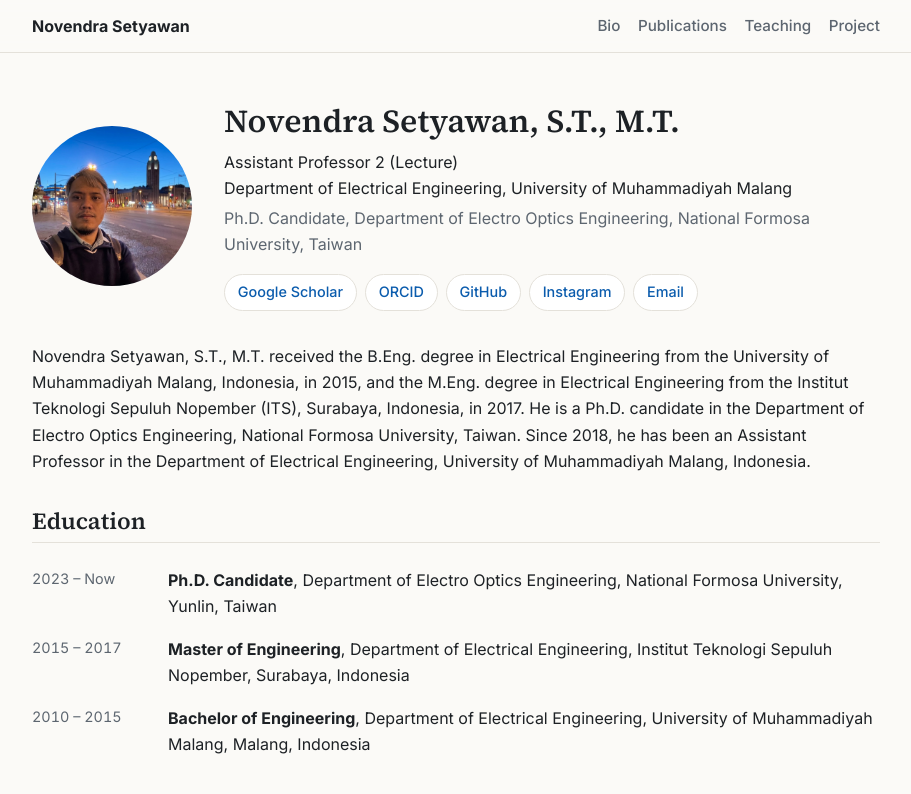
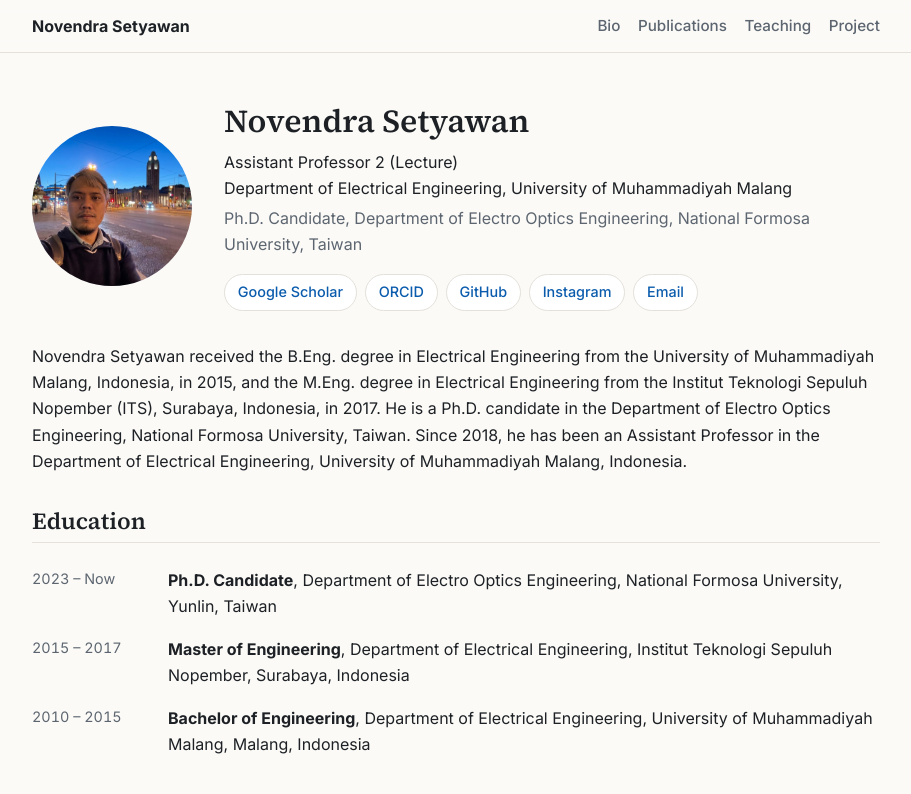
Before and after one commit to novendrastywn/novendrastywn.github.io, a plain HTML site: page index.html in a window 1280 px wide. Shown: the top 794 px of the page, without its empty margins (184-1095 px from the left). Drawn offline with Linux system fonts and the light colour scheme.

Commit message:
Update index.html

```diff
--- a/index.html
+++ b/index.html
@@ -38,7 +38,7 @@
         <span>NS</span>
       </div>
       <div class="hero-text">
-        <h1>Novendra Setyawan, S.T., M.T.</h1>
+        <h1>Novendra Setyawan</h1>
         <p class="role">Assistant Professor 2 (Lecture)<br>Department of Electrical Engineering, University of Muhammadiyah Malang</p>
         <p class="role muted">Ph.D. Candidate, Department of Electro Optics Engineering, National Formosa University, Taiwan</p>
         <div class="links">
@@ -53,7 +53,7 @@
 
     <section class="block">
       <p>
-        Novendra Setyawan, S.T., M.T. received the B.Eng. degree in Electrical Engineering from the University of
+        Novendra Setyawan received the B.Eng. degree in Electrical Engineering from the University of
         Muhammadiyah Malang, Indonesia, in 2015, and the M.Eng. degree in Electrical Engineering from the Institut
         Teknologi Sepuluh Nopember (ITS), Surabaya, Indonesia, in 2017. He is a Ph.D. candidate in the Department of
         Electro Optics Engineering, National Formosa University, Taiwan. Since 2018, he has been an Assistant Professor
```
